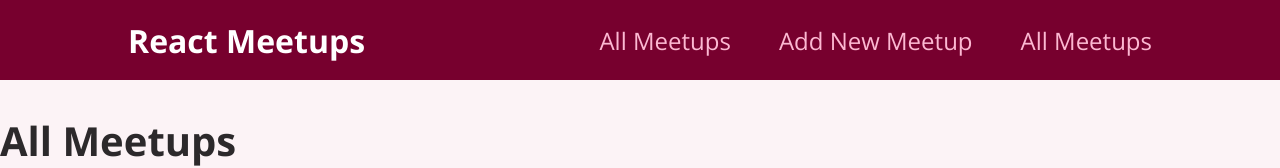
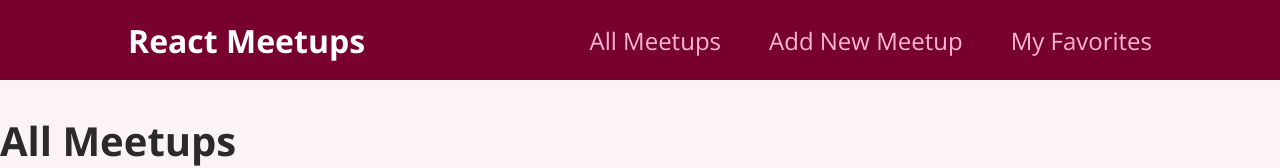
Before and after one commit to SeckMohameth/Live-Breath-Javascript, a React (Create React App) app in the folder meetup/: page / in a window 1280 px wide. Shown: the top 168 px of the page. Built offline with nearby package versions, Linux system fonts and the light colour scheme.

Commit message:
changed name of nav link

```diff
--- a/meetup/src/components/layout/MainNavigation.js
+++ b/meetup/src/components/layout/MainNavigation.js
@@ -14,7 +14,7 @@ function MainNavigation () {
                     <Link to='/new-meetup'>Add New Meetup</Link>
                 </li>
                 <li>
-                    <Link to='/favorites'>All Meetups</Link>
+                    <Link to='/favorites'>My Favorites</Link>
                 </li>
             </ul>
         </nav>
```
